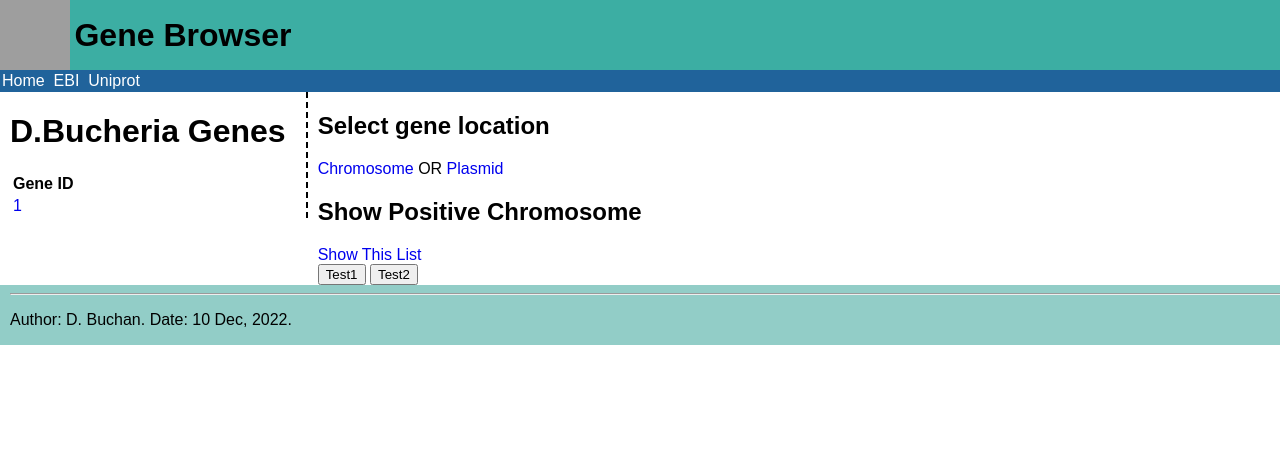
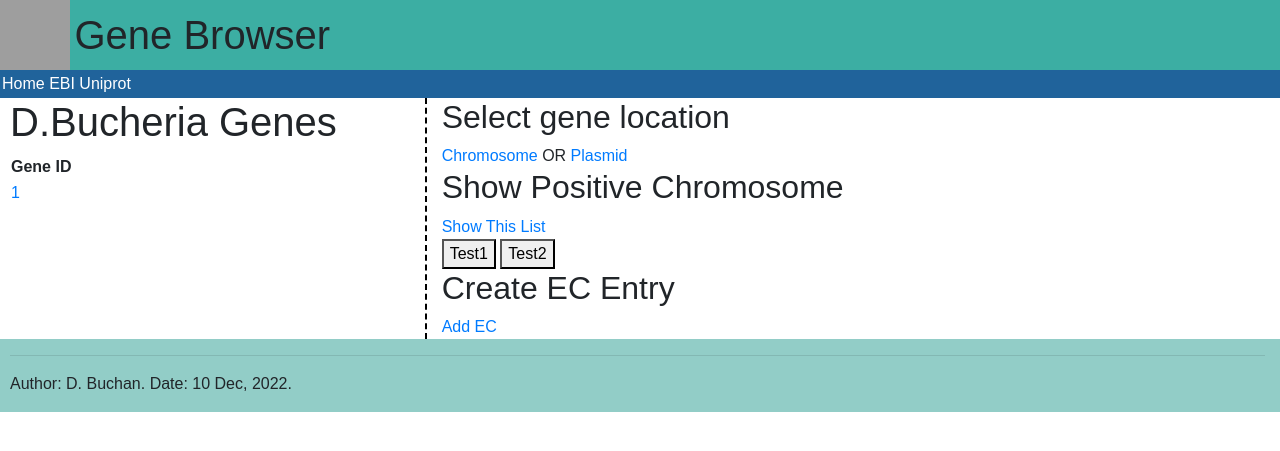
Before and after one commit to Irkesh/bioweb, a Django app: page / in a window 1280 px wide. Shown: the top 451 px of the page. Run offline with Django 3.2, Linux system fonts and the light colour scheme; tables that the repository leaves empty hold one stand-in row (values such as "Sample post"); some libraries are stand-ins or nearby versions; grey boxes are pictures that could not be loaded.

Commit message:
Bootstrap layout added

```diff
--- a/bioweb/settings.py
+++ b/bioweb/settings.py
@@ -35,6 +35,7 @@ ALLOWED_HOSTS = ['localhost',
 # Application definition
 
 INSTALLED_APPS = [
+    'bootstrap4',
     'genedata.apps.GenedataConfig',
     'django.contrib.admin',
     'django.contrib.auth',
@@ -124,6 +125,6 @@ USE_TZ = False
 
 
 # Static files (CSS, JavaScript, Images)
-# https://docs.djangoproject.com/en/3.0/howto/static-files/
+# https://docs.djangoproject.com/en/3.0/howto/static-files/psql -c "SELECT version();"
 
 STATIC_URL = '/static/'
--- a/genedata/static/css/genedata.css
+++ b/genedata/static/css/genedata.css
@@ -8,6 +8,11 @@
    a {
     text-decoration: none;
    }
+
+   .navbar{
+      padding:0px;
+   }
+
    .nav_link {
     color: white;
    }
--- a/genedata/templates/genedata/base.html
+++ b/genedata/templates/genedata/base.html
@@ -1,8 +1,11 @@
 {% include "./header.html" %}
 {% include "./title.html" %}
 
+
+<div class="container-fluid">
+  <div class="row">
 {% block geneList %}
-<div id ="gene_list" >
+<div class="col-sm-4" id ="gene_list" >
     <h1>D.Bucheria Genes</h1>
     <table>
       <tr><th>Gene ID</th></tr>
@@ -13,8 +16,10 @@
 </div>
 {%endblock %}
 
-<div class="content">
+<div class="col-sm-8" class="content">
     {% block content %} Didn't render content {% endblock %}
 </div>
 
 {% include "./footer.html" %}
+  </div>
+</div>
--- a/genedata/templates/genedata/footer.html
+++ b/genedata/templates/genedata/footer.html
@@ -1,8 +1,14 @@
+{% load bootstrap4 %}
 {% load my_tags %}
 
-<div id="footer">
-    <hr>
-    <p>Author: D. Buchan. Date: {% todays_date %}.</p>
+<div class="container-fluid">
+    <div class="row">
+        <!-- footer straches across the whole page-->
+        <div class="col-md-12" id="footer">
+        <hr>
+        <p>Author: D. Buchan. Date: {% todays_date %}.</p>
+        </div>
     </div>
+</div>
 </body>
 </html>
--- a/genedata/templates/genedata/gene.html
+++ b/genedata/templates/genedata/gene.html
@@ -1,3 +1,4 @@
+{% load bootstrap4 %}
 {% extends "./base.html" %}
 {% block content %}
     <h1>{{gene}}</h1>
--- a/genedata/templates/genedata/header.html
+++ b/genedata/templates/genedata/header.html
@@ -1,3 +1,4 @@
+{% load bootstrap4 %}
 <!DOCTYPE html>
 <html lang="en">
     <head>
@@ -5,6 +6,9 @@
         <meta name="description" content="Toy Gene data website">
         <meta name="keywords" content="HTML,gene,genes,advanced,web,development">
         <meta name="author" content="D.Buchan">
+        {% bootstrap_css %}
+        {% bootstrap_javascript jquery='full' %}
+        <!-- we keep our stylesheets loading last -->
         <link rel="stylesheet" type="text/css" href="../static/css/genedata.css">
         <script>
         function exampleFunction(){
--- a/genedata/templates/genedata/index.html
+++ b/genedata/templates/genedata/index.html
@@ -9,4 +9,8 @@
     <br />
     <button type="button" onclick="alert('you clicked a button')">Test1</button>
     <button type="button" onclick="changePage();">Test2</button>
+    <h2>Create EC Entry</h2>
+    <a href="/create_ec/">Add EC</a>
+    <br />
+
 {% endblock %}
--- a/genedata/templates/genedata/list.html
+++ b/genedata/templates/genedata/list.html
@@ -1,3 +1,4 @@
+{% load bootstrap4 %}
 {% extends "./base.html" %}
   {% block content %}
 
--- a/genedata/templates/genedata/title.html
+++ b/genedata/templates/genedata/title.html
@@ -1,10 +1,16 @@
-    <div id="header">
-    <img id="logo" src="https://upload.wikimedia.org/wikipedia/commons/e/e0/202002_Laboratory_instrument_dna.svg" alt="dna logo" width="50px" height="50px">
-    <h1 id="application_title">Gene Browser</h2>
-    </div>
-
-    <div id="navigation">
-        <a class="nav_link" href="/">Home</a>&nbsp;
-        <a class="nav_link" href="https://www.ebi.ac.uk/">EBI</a>&nbsp;
-        <a class="nav_link" href="https://www.uniprot.org/">Uniprot</a>
-    </div>
+    <!-- nav area going to define the entire top of the page, booth the logo strip and the navigation strip-->
+    <nav class="navbar navbar-expand-md sticky-top flex-column">
+        <div class="w-100 d-flex">
+            <div class="navbar-header" id="header">
+                <img id="logo" src="https://upload.wikimedia.org/wikipedia/commons/e/e0/202002_Laboratory_instrument_dna.svg" alt="dna logo" width="50px" height="50px">
+                <h1 id="application_title">Gene Browser</h2>
+            </div>
+        </div>
+        <div class="w-100 d-flex">
+            <ul  class="navbar-nav mr-auto" id="navigation">
+                <li class="nav-item active"><a class="nav_link" href="#">Home&nbsp; </a></li>
+                <li class="nav-item active"><a class="nav_link" href="https://www.ebi.ac.uk/">EBI&nbsp; </a></li>
+                <li class="nav-item active"><a class="nav_link" href="https://www.uniprot.org/">Uniprot&nbsp; </a></li>
+            </ul>
+        </div>
+    </nav>
```
